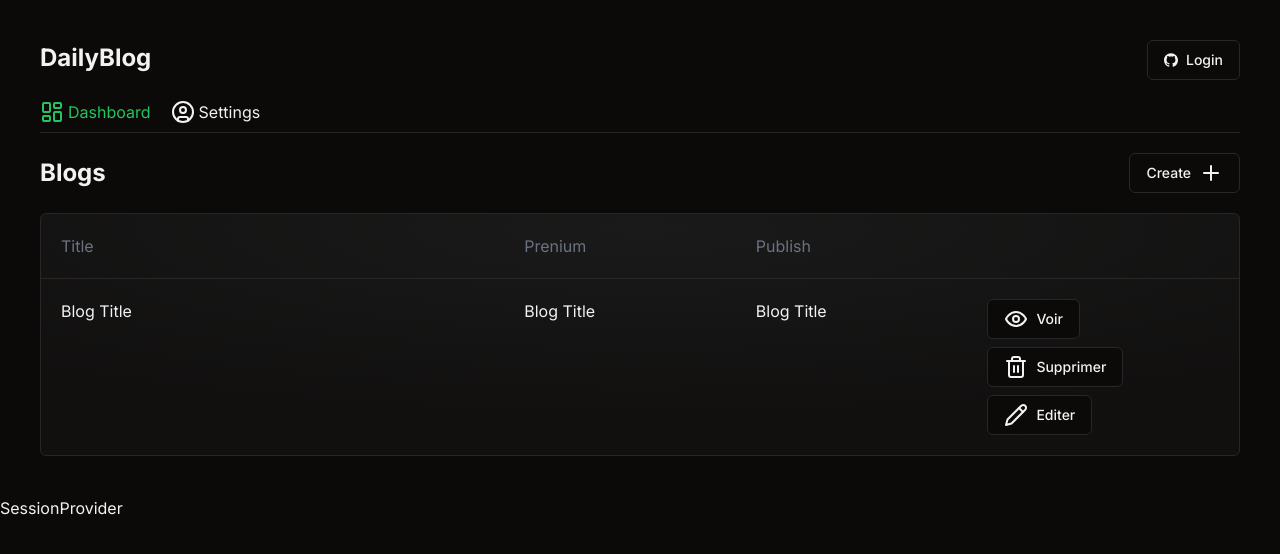
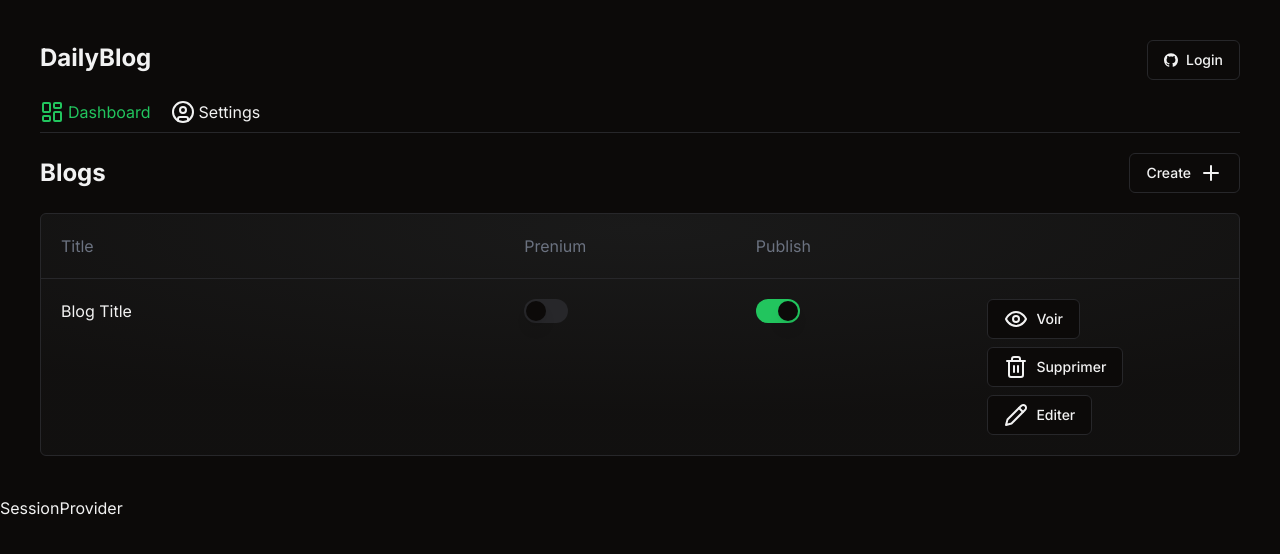
Before and after one commit to Lugdu84/blog-with-supabase, a Next.js app: page /dashboard in a window 1280 px wide. Shown: the top 554 px of the page. Built offline with nearby package versions, Linux system fonts and the light colour scheme; no server answers.

Commit message:
add swith in blog-tabl

```diff
--- a/app/dashboard/_components/blog-table.tsx
+++ b/app/dashboard/_components/blog-table.tsx
@@ -1,3 +1,4 @@
+import { Switch } from '@/components/ui/switch'
 import ActionsTable from './actions-table'
 
 export default function BlogTable() {
@@ -11,8 +12,8 @@ export default function BlogTable() {
         </div>
         <div className="grid grid-cols-5 p-5">
           <p className="col-span-2">Blog Title</p>
-          <p>Blog Title</p>
-          <p>Blog Title</p>
+          <Switch checked={false} />
+          <Switch checked />
           <ActionsTable />
         </div>
       </div>
```
